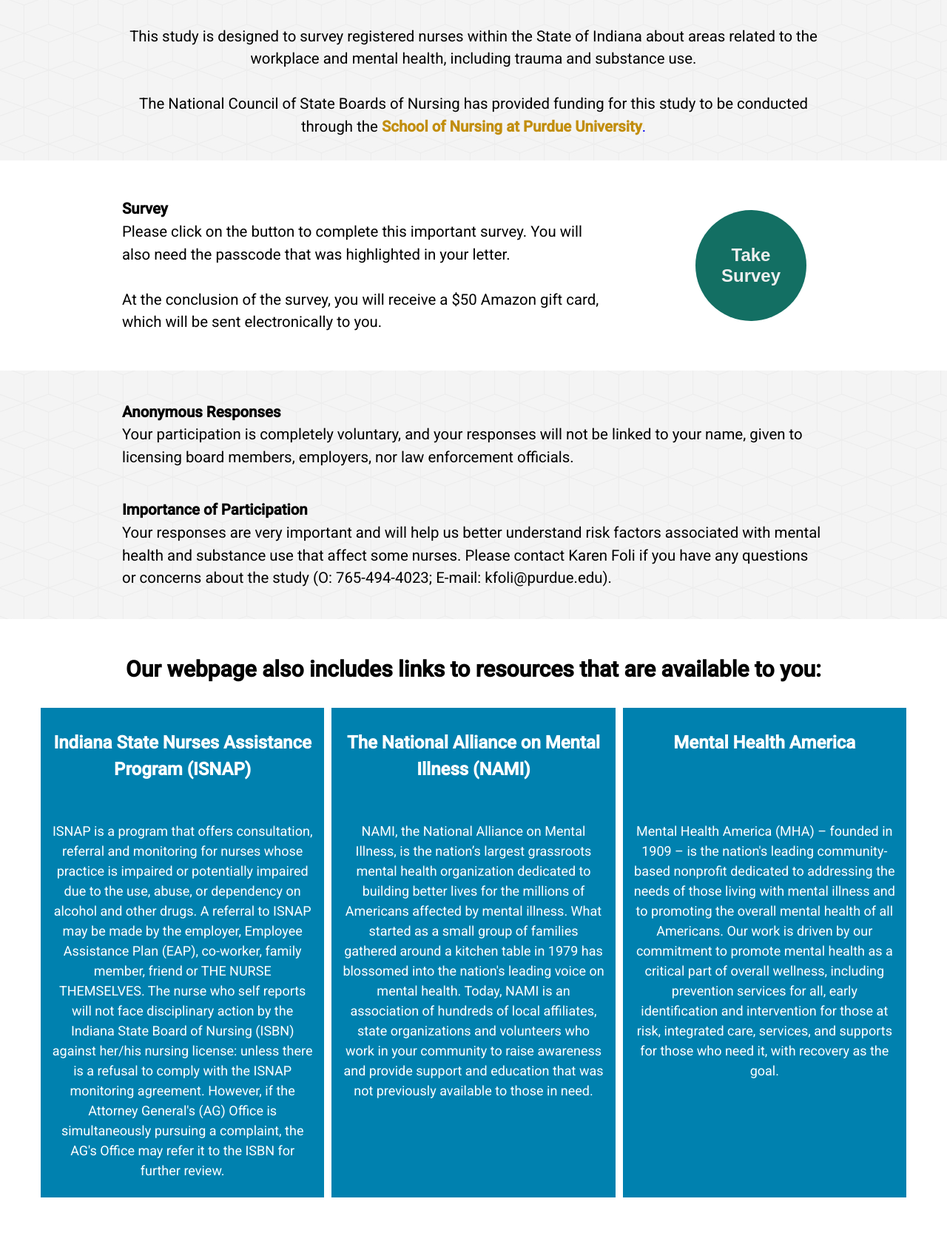
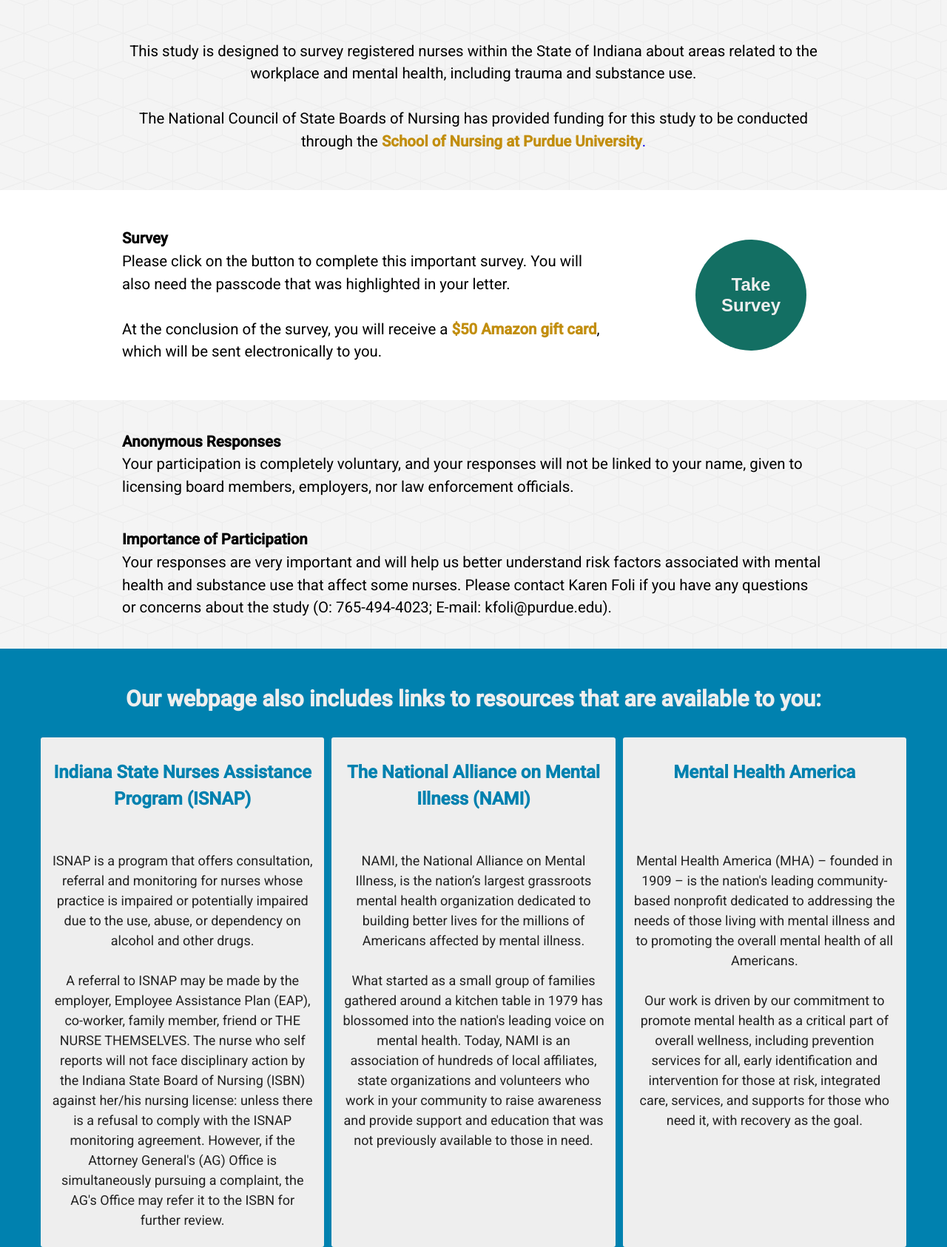
Before and after one commit to vritant24/nursing-website, a website: page index.html in a window 1280 px wide. Shown: the part 268-1954 px from the top of the page at 74% size. Before the commit the page ends 1912 px from the top, so only its background shows below. Drawn offline with Linux system fonts and the light colour scheme.

Commit message:
added more styles

```diff
--- a/index.html
+++ b/index.html
@@ -34,11 +34,11 @@
             <div class="section-container">
                 <p class="section-content">
                     <b>Survey</b><br>
-                    Please click on the button to complete this important survey. You will also need the passcode
-                    that was highlighted in your letter.
+                    Please click on the button to complete this important survey. You will also need
+                    the passcode that was highlighted in your letter.
                     <br><br>
-                    At the conclusion of the survey, you will receive a $50
-                    Amazon gift card, which will be sent electronically to you.
+                    At the conclusion of the survey, you will receive a <span class="gold-text">$50
+                    Amazon gift card</span>, which will be sent electronically to you.
                 </p>
                 <div class="survey-link">
                     <button class="survey-link-btn"><b>Take Survey</b></button>
@@ -76,6 +76,7 @@
                         ISNAP is a program that offers consultation, referral and monitoring
                         for nurses whose practice is impaired or potentially impaired due to the use,
                         abuse, or dependency on alcohol and other drugs.
+                        <br><br>
                         A referral to ISNAP may be made by the employer, Employee Assistance Plan (EAP),
                         co-worker, family member, friend or THE NURSE THEMSELVES. The nurse who self
                         reports will not face disciplinary action by the Indiana State Board of Nursing
@@ -93,6 +94,7 @@
                         NAMI, the National Alliance on Mental Illness, is the nation’s largest grassroots
                         mental health organization dedicated to building better lives for the millions of
                         Americans affected by mental illness.
+                        <br><br>
                         What started as a small group of families gathered around a kitchen table in 1979
                         has blossomed into the nation's leading voice on mental health. Today, NAMI is an
                         association of hundreds of local affiliates, state organizations and volunteers
@@ -108,6 +110,7 @@
                         Mental Health America (MHA) – founded in 1909 – is the nation's leading
                         community-based nonprofit dedicated to addressing the needs of those living
                         with mental illness and to promoting the overall mental health of all Americans.
+                        <br><br>
                         Our work is driven by our commitment to promote mental health as a critical part
                         of overall wellness, including prevention services for all, early identification
                         and intervention for those at risk, integrated care, services, and supports for
--- a/styles/scss/main.scss
+++ b/styles/scss/main.scss
@@ -85,6 +85,7 @@
 }
 
 .purpose {
+    padding: 20px 0;
     &-image {
         width: 30%;
         display: flex;
@@ -149,7 +150,8 @@
 }
 
 .resources {
-    background: white;
+    background: #0081af;
+    color: #eee;
     padding: 20px 50px;
     &-content {
         text-align: center;
@@ -166,17 +168,18 @@
             width: 30%;
             padding: 5px 15px;
             // border: solid 1px black;
-            background: #0081af;
+            background: #eee;
+            border-radius: 3px;
             &-head {
                 height: 100px;
                 text-align: center;
-                color: white;
+                color: #0081af;
             }
             &-p {
                 font-size: 1.5rem;
                 line-height: calc(1.5rem * 1.5);
                 text-align: center;
-                color: white;
+                color: #222;
             }
         }
     }
```
Also changed, not shown: styles/css/main.css.
